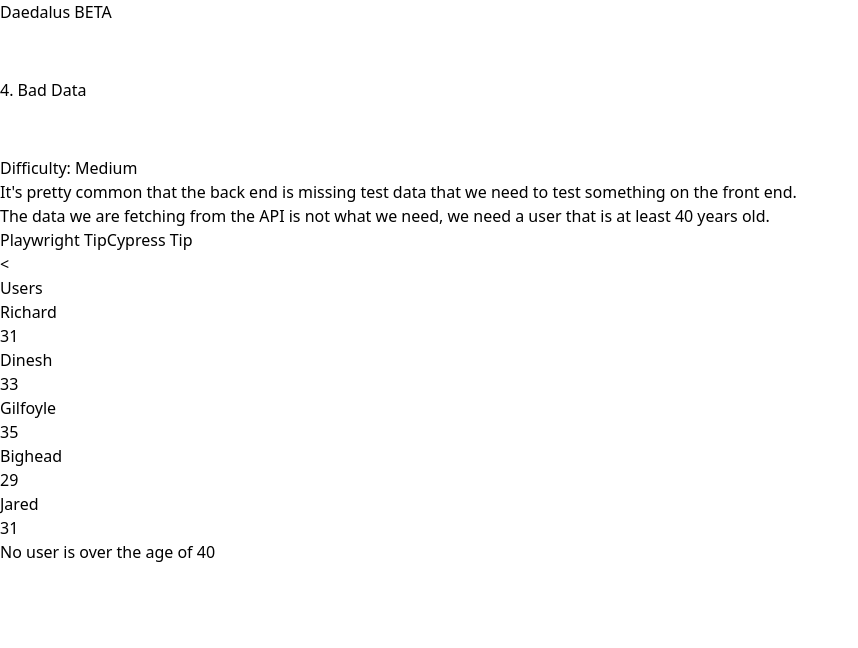
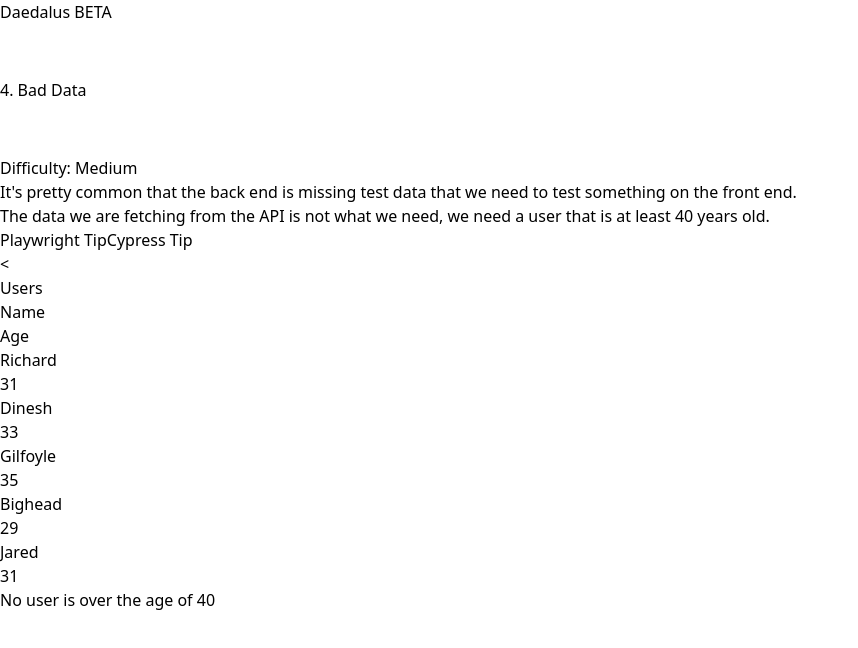
Before and after one commit to JannisK89/AutomateMe, a SvelteKit app: page /challenges/4-bad-data in a window 1280 px wide. Shown: the top 648 px of the page, without its empty margins (0-858 px from the left). Built offline with nearby package versions, Linux system fonts and the light colour scheme; some icons are missing.

Commit message:
table fixes

```diff
--- a/src/lib/components/User.svelte
+++ b/src/lib/components/User.svelte
@@ -5,7 +5,7 @@
 
 <tr class="flex flex-col">
 	<div class="flex ">
-		<p class="border border-slate-300 p-4 min-w-[10rem] max-w-[10rem]">{name}</p>
-		<p class="border border-slate-300 p-4 min-w-[3rem] max-w-[3rem]">{age}</p>
+		<p class="border border-slate-300 p-4 min-w-[10rem] max-w-[10rem] flex justify-center">{name}</p>
+		<p class="border border-slate-300 p-4 min-w-[3rem] max-w-[3rem] flex justify-center">{age}</p>
 	</div>
 </tr>
--- a/src/routes/challenges/4-bad-data/+page.svelte
+++ b/src/routes/challenges/4-bad-data/+page.svelte
@@ -61,6 +61,12 @@
 	<div class="flex flex-col items-center lg:min-h-[13rem] lg:min-w-[21rem]">
 		<h1 class="text-3xl lg:text-3xl font-bold mb-10">Users</h1>
 		<table class="mb-8">
+			<tr class="flex flex-col">
+				<div class="flex ">
+					<p class="border border-slate-300 p-4 min-w-[10rem] max-w-[10rem] flex justify-center">Name</p>
+					<p class="border border-slate-300 p-4 min-w-[3rem] max-w-[3rem] flex justify-center">Age</p>
+				</div>
+			</tr>
 			{#each users as user}
 				<User {...user} />
 			{/each}
```
